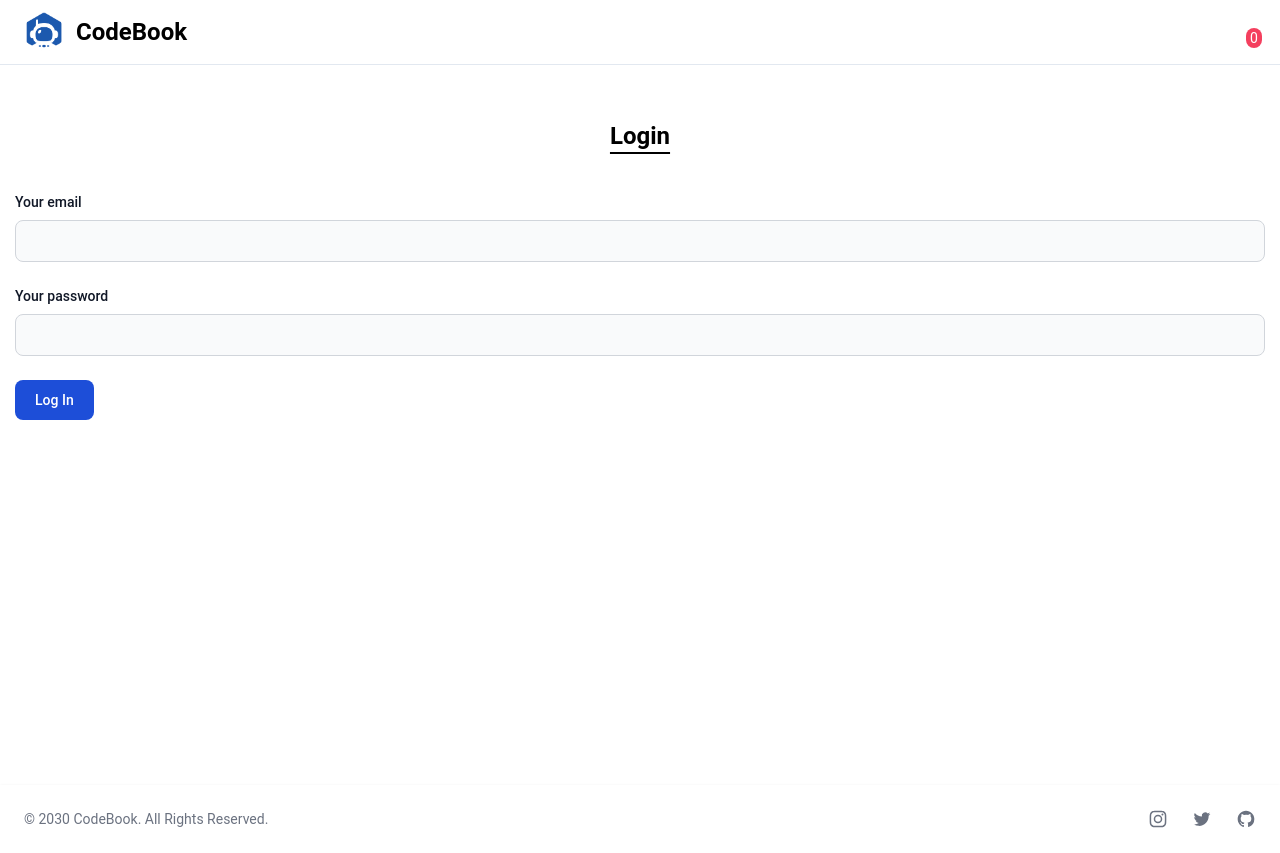
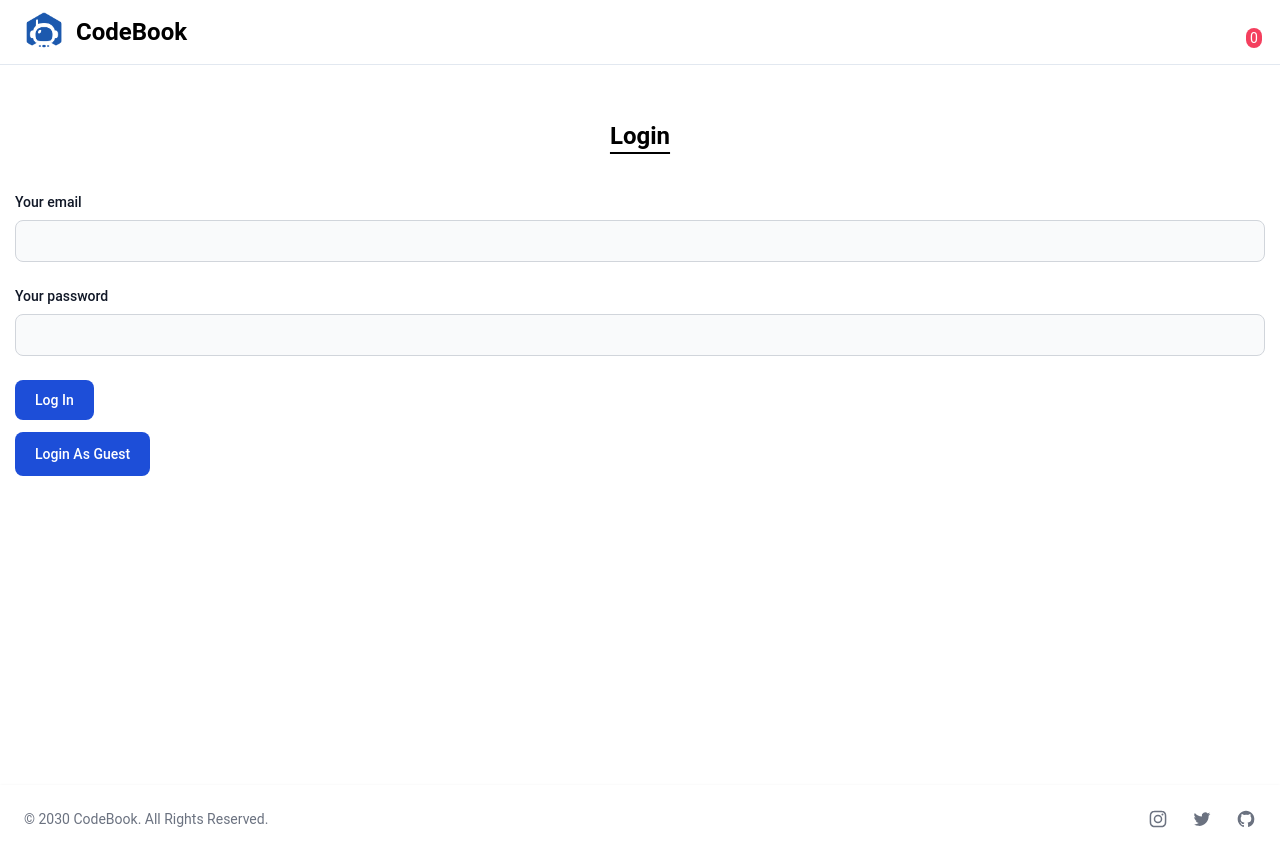
Before and after one commit to amber2609/codebook, a React (Create React App) app: page /login in a window 1280 px wide. Built offline with nearby package versions, Linux system fonts and the light colour scheme.

Commit message:
CodeBook Project

```diff
--- a/src/pages/Login.js
+++ b/src/pages/Login.js
@@ -42,7 +42,7 @@
           </div>
           <button type="submit" className="text-white bg-blue-700 hover:bg-blue-800 focus:ring-4 focus:outline-none focus:ring-blue-300 font-medium rounded-lg text-sm w-full sm:w-auto px-5 py-2.5 text-center dark:bg-blue-600 dark:hover:bg-blue-700 dark:focus:ring-blue-800">Log In</button>
         </form>
-        {/* <button className="mt-3 cursor-pointer text-white bg-blue-700 hover:bg-blue-800 focus:ring-4 focus:outline-none focus:ring-blue-300 font-medium rounded-lg text-sm w-full sm:w-auto px-5 py-3 text-center dark:bg-blue-600 dark:hover:bg-blue-700 dark:focus:ring-blue-800">Login As Guest</button> */}
+        <button className="mt-3 cursor-pointer text-white bg-blue-700 hover:bg-blue-800 focus:ring-4 focus:outline-none focus:ring-blue-300 font-medium rounded-lg text-sm w-full sm:w-auto px-5 py-3 text-center dark:bg-blue-600 dark:hover:bg-blue-700 dark:focus:ring-blue-800">Login As Guest</button>
     </main>
   )
 }
```
